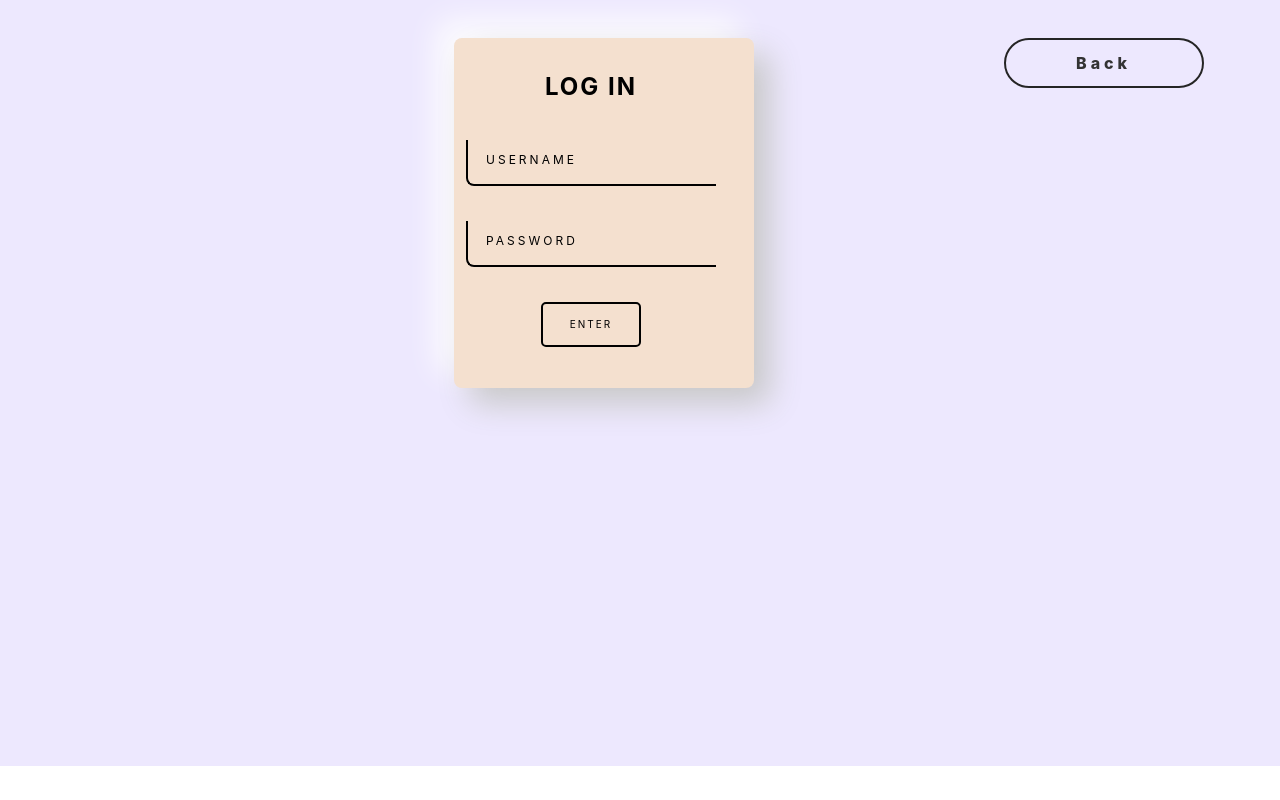
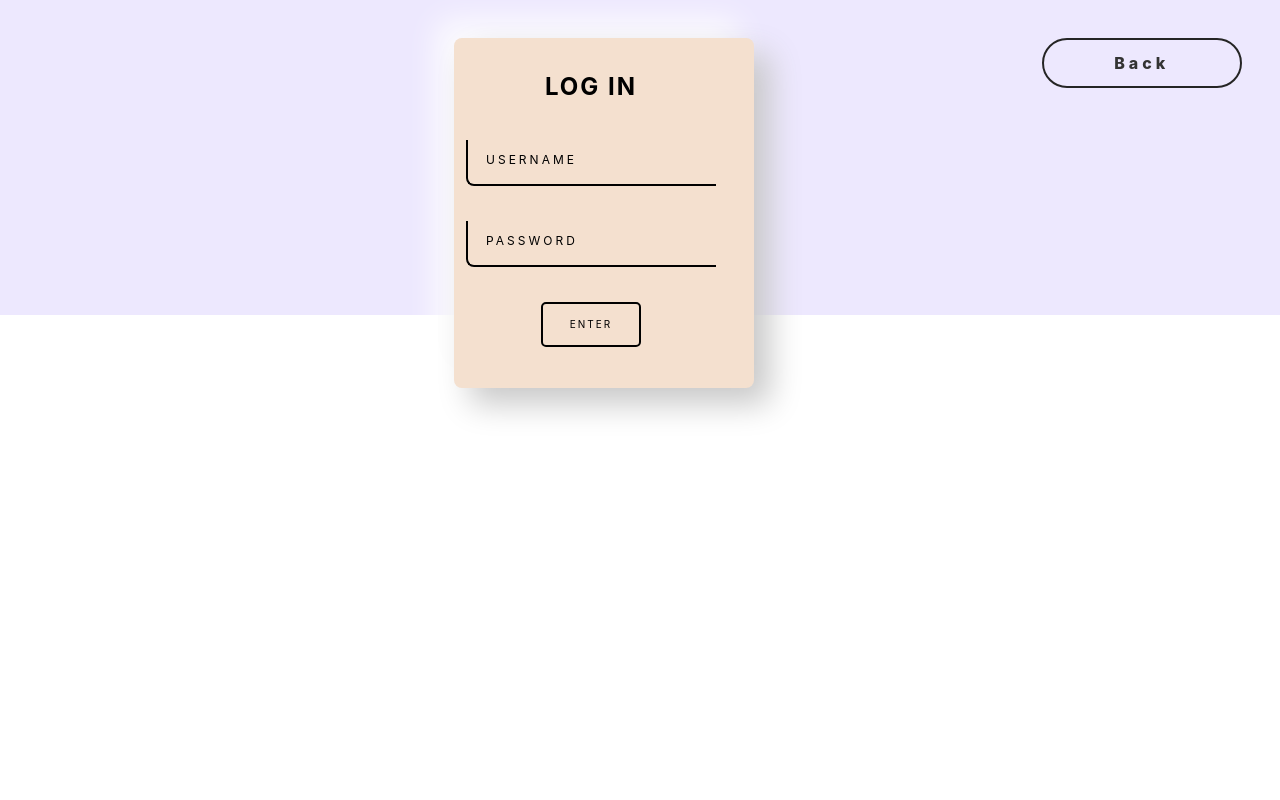
Before and after one commit to yuktha-c-reddy/codefuryfinal, a React (Create React App) app: page /login in a window 1280 px wide. Built offline with nearby package versions, Linux system fonts and the light colour scheme.

Commit message:
Update login.jsx

```diff
--- a/src/components/login.jsx
+++ b/src/components/login.jsx
@@ -8,7 +8,7 @@ function Login(){
     return(
         <div class="container">
 
-       <div class="cont">
+       <div class="contlog">
         <div class="card">
             <a class="login">Log in</a>
             <div class="inputBox">
```
